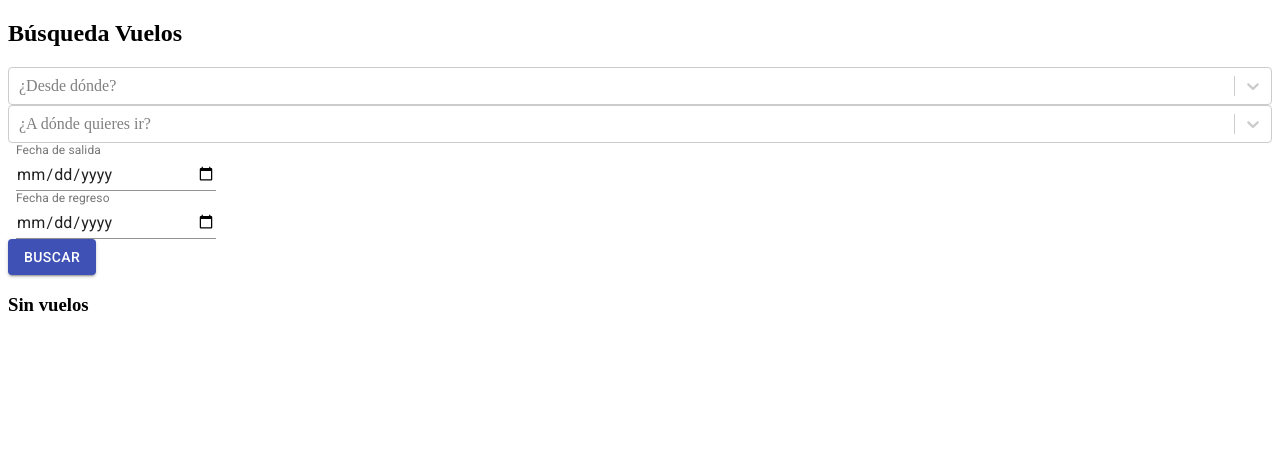
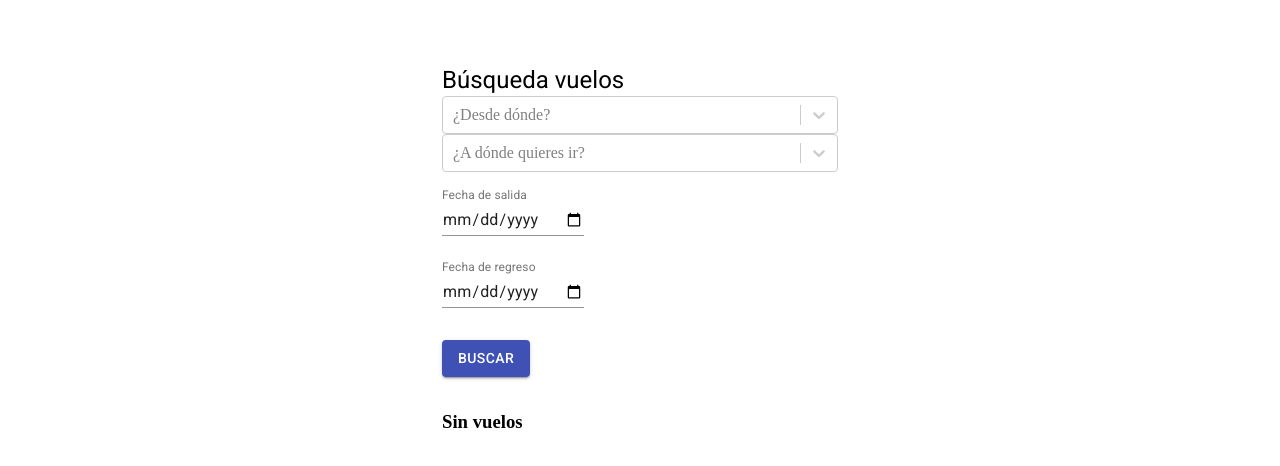
Before and after one commit to Zoeforero/FlyAgain2, a React app: page / in a window 1280 px wide. Shown: the top 466 px of the page. Built offline with nearby package versions, Linux system fonts and the light colour scheme.

Commit message:
Cambios al buscador de vuelos

```diff
--- a/src/containers/Home.jsx
+++ b/src/containers/Home.jsx
@@ -1,8 +1,10 @@
 import React from 'react';
 import { connect } from 'react-redux';
 import Select from 'react-select';
+import Container from '@material-ui/core/Container';
 import Button from '@material-ui/core/Button';
 import TextField from '@material-ui/core/TextField';
+import Typography from '@material-ui/core/Typography';
 import { makeStyles } from '@material-ui/core/styles';
 import { selectPlaceOrigin, selectPlaceDestiny } from '../actions/indexActions';
 
@@ -15,14 +17,18 @@
 ];
 
 const useStyles = makeStyles((theme) => ({
-  container: {
-    display: 'flex',
-    flexWrap: 'wrap',
+  paper: {
+    marginTop: theme.spacing(8),
+    flexDirection: 'column',
+    alignItems: 'center',
   },
-  textField: {
-    marginLeft: theme.spacing(1),
-    marginRight: theme.spacing(1),
-    width: 200,
+  form: {
+    width: '100%',
+    margin: theme.spacing(1),
+    marginTop: theme.spacing(1),
+  },
+  submit: {
+    margin: theme.spacing(3, 0, 2),
   },
 }));
 
@@ -48,9 +54,12 @@
   };
 
   return (
-    <div>
+    <Container component='main' maxWidth='xs'>
+      <div className={classes.paper}>
         <section>
-        <h1>Búsqueda Vuelos</h1>
+          <Typography component='h1' variant='h5'>
+            Búsqueda vuelos
+          </Typography>
           <form method='get'>
             <Select
               name='origin'
@@ -72,6 +81,7 @@
                 name='date1'
                 label='Fecha de salida'
                 type='date'
+                margin='normal'
                 defaultValue={undefined}
                 className={classes.textField}
                 InputLabelProps={{
@@ -85,6 +95,7 @@
                 name='date2'
                 label='Fecha de regreso'
                 type='date'
+                margin='normal'
                 defaultValue={undefined}
                 className={classes.textField}
                 InputLabelProps={{
@@ -92,7 +103,15 @@
                 }}
               />
             </div>
-          <Button variant='contained' color='primary' type='submit' onClick={buscandoVuelos}>Buscar</Button>
+            <Button
+              variant='contained'
+              color='primary'
+              type='submit'
+              onClick={buscandoVuelos}
+              className={classes.submit}
+            >
+              Buscar
+            </Button>
           </form>
         </section>
         <section>
@@ -112,6 +131,7 @@
           )}
         </section>
       </div>
+    </Container>
   );
 };
 
```
Also changed, not shown: src/containers/Login.jsx (+19 -21 lines). Lines whose indentation alone changed are shown as unchanged.
